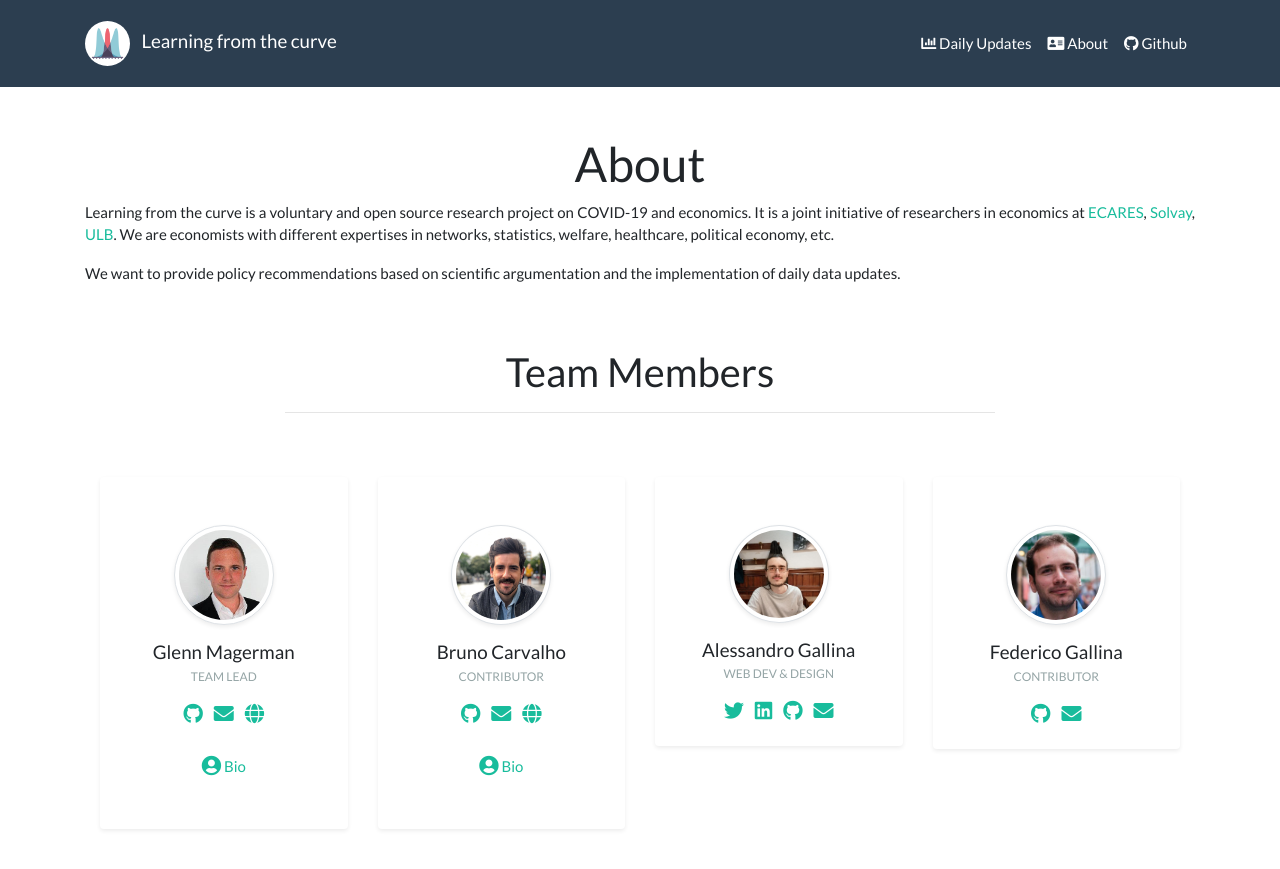
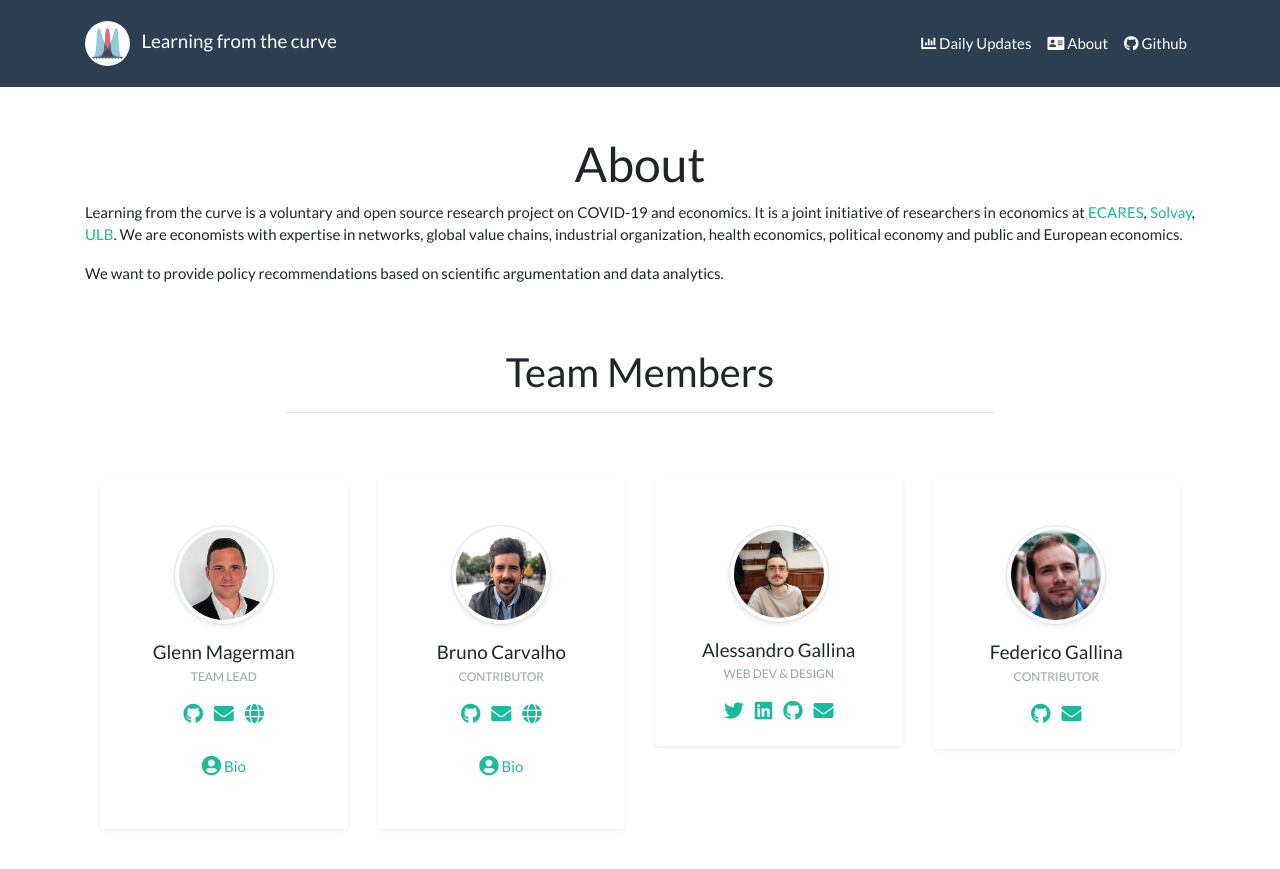
Before and after one commit to Learning-from-the-curve/learning-from-the-curve, a Jekyll site: the page built from about.md, in a window 1280 px wide and 900 px high. Shown: the top 869 px of the window. Built offline with Jekyll 4.4.1, drawn with Linux system fonts in a browser that asks for light colours.

Commit message:
Fix about

```diff
--- a/_layouts/about.html
+++ b/_layouts/about.html
@@ -13,8 +13,8 @@ layout: default
 
   <div class="container">
     <div class="row text-justify">
-      <p>Learning from the curve is a voluntary and open source research project on COVID-19 and economics. It is a joint initiative of researchers in economics at <a href="https://ecares.ulb.be/">ECARES</a>, <a href="https://www.solvay.edu/en/">Solvay</a>, <a href="https://www.ulb.be/">ULB</a>. We are economists with different expertises in networks, statistics, welfare, healthcare, political economy, etc.</p>
-      <p>We want to provide policy recommendations based on scientific argumentation and the implementation of daily data updates.</p>
+      <p>Learning from the curve is a voluntary and open source research project on COVID-19 and economics. It is a joint initiative of researchers in economics at <a href="https://ecares.ulb.be/">ECARES</a>, <a href="https://www.solvay.edu/en/">Solvay</a>, <a href="https://www.ulb.be/">ULB</a>. We are economists with expertise in networks, global value chains, industrial organization, health economics,  political economy and public and European economics.</p>
+      <p>We want to provide policy recommendations based on scientific argumentation and data analytics.</p>
     </div>
   </div>
 
```
